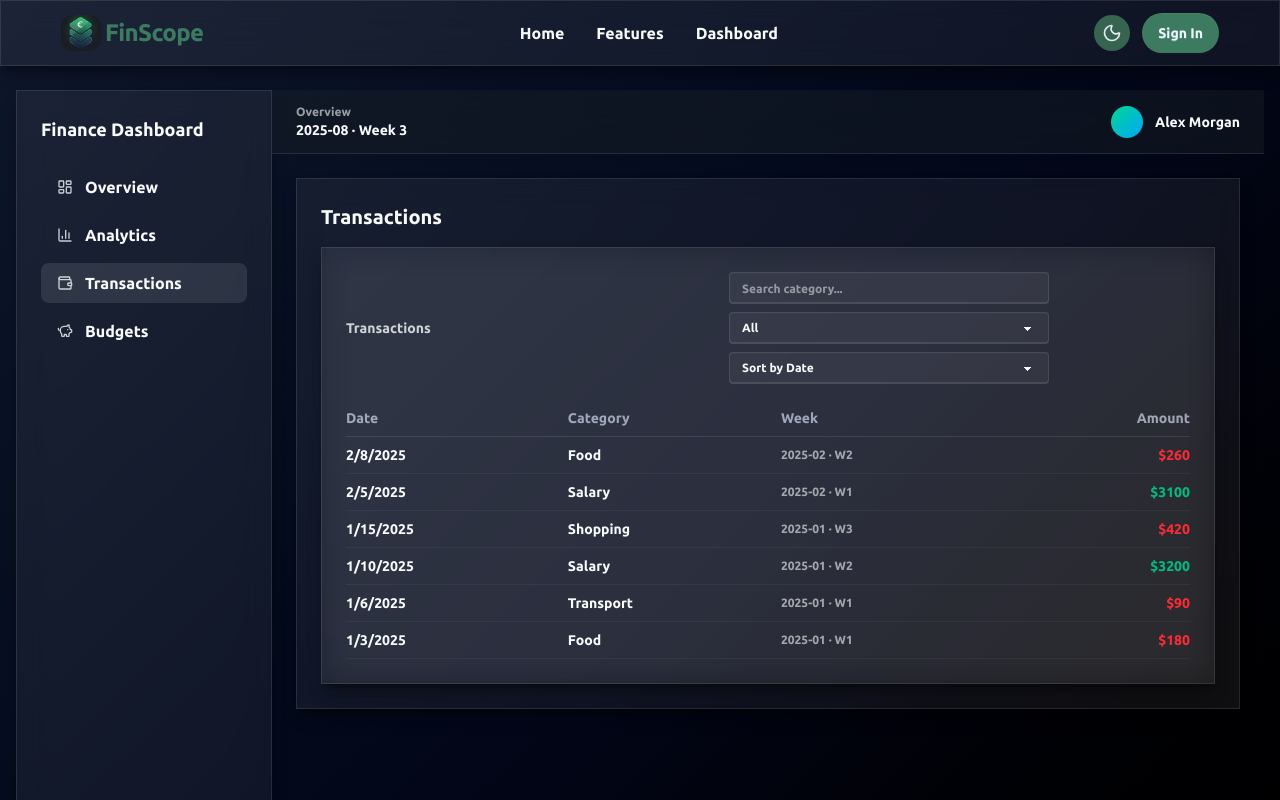
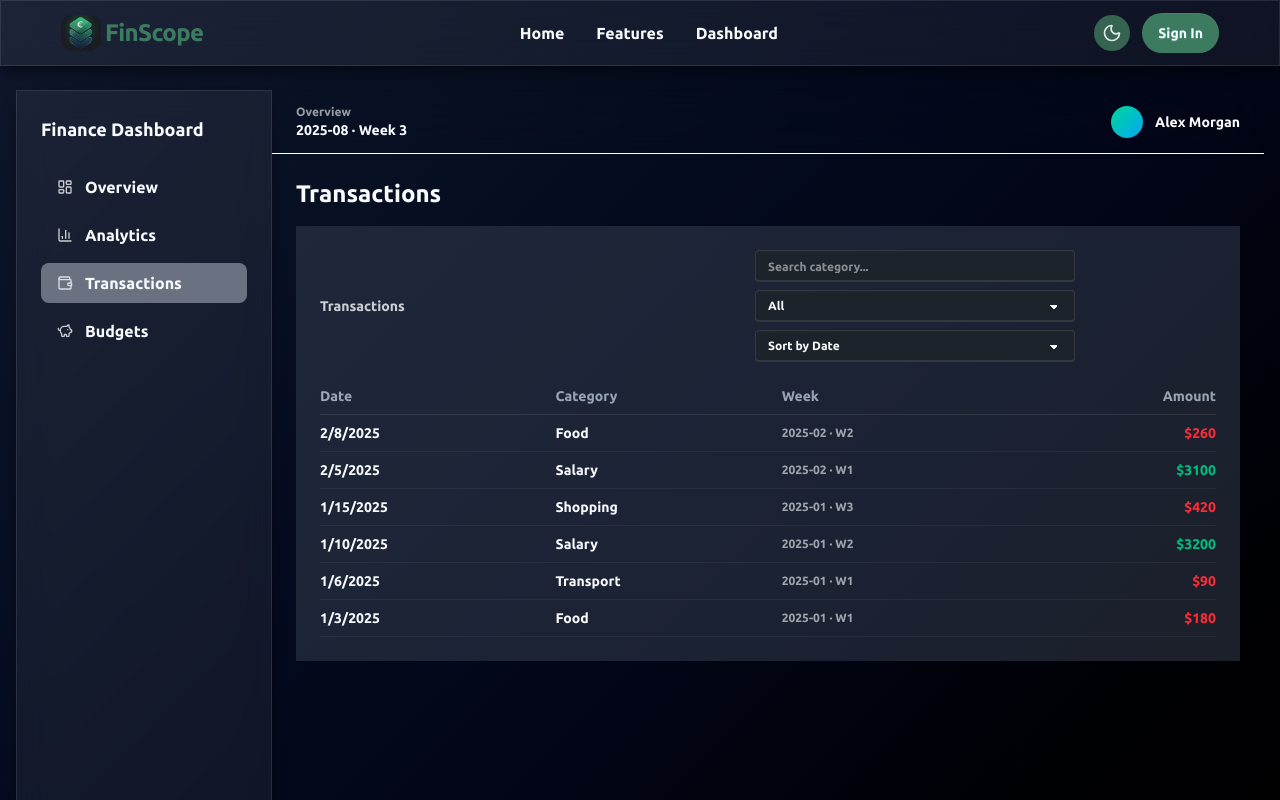
Before and after one commit to Raihan-17/Next-finance, a Next.js app: page /dashboard/transactions in a window 1280 px wide. Shown: the top 800 px of the page. Built offline with nearby package versions, Linux system fonts and the light colour scheme; no server answers.

Commit message:
fix ChartDataInput type error and some ui

```diff
--- a/src/app/dashboard/analytics/page.tsx
+++ b/src/app/dashboard/analytics/page.tsx
@@ -4,8 +4,8 @@ import { WeeklyLineChart } from "@/components/dashboard/charts/WeeklyLineChart";
 
 export default function AnalyticsPage() {
   return (
-    <div className="glass-panel p-6">
-      <h2 className="text-xl font-semibold mb-4">Analytics</h2>
+    <div >
+      <h2 className="text-2xl font-semibold mb-4">Analytics</h2>
        <div className="grid grid-cols-1 lg:grid-cols-2 gap-6">
               <MonthlyBarChart />
               <WeeklyLineChart />
--- a/src/app/dashboard/budgets/page.tsx
+++ b/src/app/dashboard/budgets/page.tsx
@@ -2,8 +2,8 @@ import { BudgetProgress } from "@/components/dashboard/BudgetProgress";
 
 export default function BudgetsPage() {
   return (
-    <div className="glass-panel p-6">
-      <h2 className="text-xl font-semibold mb-4">Budgets</h2>
+    <div className="">
+      <h2 className="text-2xl font-semibold mb-4">Budgets</h2>
       <BudgetProgress />
     </div>
   );
--- a/src/app/dashboard/transactions/page.tsx
+++ b/src/app/dashboard/transactions/page.tsx
@@ -2,8 +2,8 @@ import { TransactionsTable } from "@/components/dashboard/TransactionTable";
 
 export default function TransactionsPage() {
   return (
-    <div className="glass-panel p-6">
-      <h2 className="text-xl font-semibold mb-4">Transactions</h2>
+    <div className="">
+      <h2 className="text-2xl font-semibold mb-4">Transactions</h2>
       <TransactionsTable />
     </div>
   );
--- a/src/components/dashboard/BudgetProgress.tsx
+++ b/src/components/dashboard/BudgetProgress.tsx
@@ -29,7 +29,7 @@ export const BudgetProgress = () => {
   };
 
   return (
-    <div className="glass-panel p-6">
+    <div className="bg-gray-900/50 p-6">
       <h3 className="text-sm font-medium mb-4 opacity-80">
         Budget Usage (This Month)
       </h3>
--- a/src/components/dashboard/DashboardSidebar.tsx
+++ b/src/components/dashboard/DashboardSidebar.tsx
@@ -54,8 +54,8 @@ export default function DashboardSidebar() {
                 flex items-center gap-3 px-4 py-2 rounded-lg
                 transition
                 ${active
-                  ? "bg-white/10 font-medium"
-                  : "hover:bg-white/5"}
+                  ? "bg-gray-500 font-medium"
+                  : "hover:bg-gray-700/50"}
               `}
             >
               <Icon className="h-4 w-4 opacity-80" />
--- a/src/components/dashboard/KpiCard.tsx
+++ b/src/components/dashboard/KpiCard.tsx
@@ -11,10 +11,10 @@ interface KpiCardProps {
 }
 
 const accentMap = {
-  green: "from-emerald-400/30 to-emerald-600/20",
-  red: "from-rose-400/30 to-rose-600/20",
-  blue: "from-sky-400/30 to-sky-600/20",
-  amber: "from-amber-400/30 to-amber-600/20"
+  green: "from-emerald-600/50 to-emerald-600/20",
+  red: "from-rose-400/80 to-rose-600/30",
+  blue: "from-sky-600/60 to-sky-600/20",
+  amber: "from-amber-600/60 to-amber-600/20"
 };
 
 export const KpiCard = ({
@@ -39,7 +39,7 @@ export const KpiCard = ({
         className={`
           absolute inset-0 -z-10
           bg-gradient-to-br ${accentMap[accent]}
-          blur-2xl opacity-40
+          blur-md opacity-40
         `}
       />
 
--- a/src/components/dashboard/TransactionTable.tsx
+++ b/src/components/dashboard/TransactionTable.tsx
@@ -28,7 +28,7 @@ export const TransactionsTable = () => {
   const transactions = useSelector(selector);
 
   return (
-    <div className="glass-panel p-6">
+    <div className="bg-gray-700/50 p-6">
       {/* Header */}
       <div className="flex flex-wrap items-center justify-between gap-3 mb-4">
         <h3 className="text-sm font-medium opacity-80">
@@ -37,14 +37,14 @@ export const TransactionsTable = () => {
 
         <div className="flex gap-2 flex-wrap">
           <input
-            className="input input-sm bg-white/5 border border-white/10"
+            className="input input-sm  border border-white/10"
             placeholder="Search category..."
             value={search}
             onChange={(e) => setSearch(e.target.value)}
           />
 
           <select
-            className="select select-sm bg-white/5 border border-white/10"
+            className="select select-sm bg- border border-white/10"
             value={filter}
             onChange={(e) =>
               setFilter(e.target.value as TransactionFilter)
@@ -56,7 +56,7 @@ export const TransactionsTable = () => {
           </select>
 
           <select
-            className="select select-sm bg-white/5 border border-white/10"
+            className="select select-sm  border border-white/10"
             value={sort}
             onChange={(e) =>
               setSort(e.target.value as TransactionSort)
--- a/src/components/dashboard/charts/DashboardHeader.tsx
+++ b/src/components/dashboard/charts/DashboardHeader.tsx
@@ -7,7 +7,7 @@ export const DashboardHeader = () => {
   const user = useSelector(selectUser);
 
   return (
-    <header className="h-16 flex items-center justify-between px-6 border-b border-white/10 bg-base-100/40 backdrop-blur-xl">
+    <header className="h-16 flex items-center justify-between px-6 border-b border-white bg- backdrop-blur-xl">
       <div>
         <p className="text-xs opacity-60">Overview</p>
         <h1 className="text-sm font-semibold">
--- a/src/components/dashboard/charts/ExpensePieChart.tsx
+++ b/src/components/dashboard/charts/ExpensePieChart.tsx
@@ -10,6 +10,12 @@ import {
 } from "recharts";
 import { useSelector } from "react-redux";
 import { RootState } from "@/store/store";
+
+type ExpenseChartData = {
+  name: string;
+  value: number;
+};
+
 
 const COLORS = [
   "#ef4444",
@@ -25,10 +31,10 @@ export const ExpensePieChart = () => {
     (state: RootState) => state.transactions
   );
 
-  const data = Object.values(
+  const data: ExpenseChartData[] = Object.values(
     transactions
       .filter((t) => t.amount < 0)
-      .reduce((acc: any, t) => {
+      .reduce<Record<string, ExpenseChartData>>((acc, t) => {
         acc[t.category] = acc[t.category] || {
           name: t.category,
           value: 0
@@ -39,7 +45,7 @@ export const ExpensePieChart = () => {
   );
 
   return (
-    <div className="glass-panel p-8 h-[320px]">
+    <div className="bg-gray-900/50 p-8 h-[320px]">
       <h3 className="text-sm font-medium mb-4 opacity-80">
         Expense Distribution
       </h3>
--- a/src/components/dashboard/charts/MonthlyBarChart.tsx
+++ b/src/components/dashboard/charts/MonthlyBarChart.tsx
@@ -16,7 +16,7 @@ export const MonthlyBarChart = () => {
   const data = useSelector(selectMonthlyChartData);
 
   return (
-    <div className="glass-panel p-8  h-[320px]">
+    <div className="bg-gray-900/50 p-8  h-[320px]">
       <h3 className="text-sm font-medium mb-4 opacity-80">
         Monthly Performance
       </h3>
--- a/src/components/dashboard/charts/WeeklyLineChart.tsx
+++ b/src/components/dashboard/charts/WeeklyLineChart.tsx
@@ -16,7 +16,7 @@ export const WeeklyLineChart = () => {
   const data = useSelector(selectWeeklyChartData);
 
   return (
-    <div className="glass-panel p-8 h-[320px]">
+    <div className="bg-gray-900/50 p-8 h-[320px]">
       <h3 className="text-sm font-medium mb-4 opacity-80">
         Weekly Trend (Current Month)
       </h3>
```
